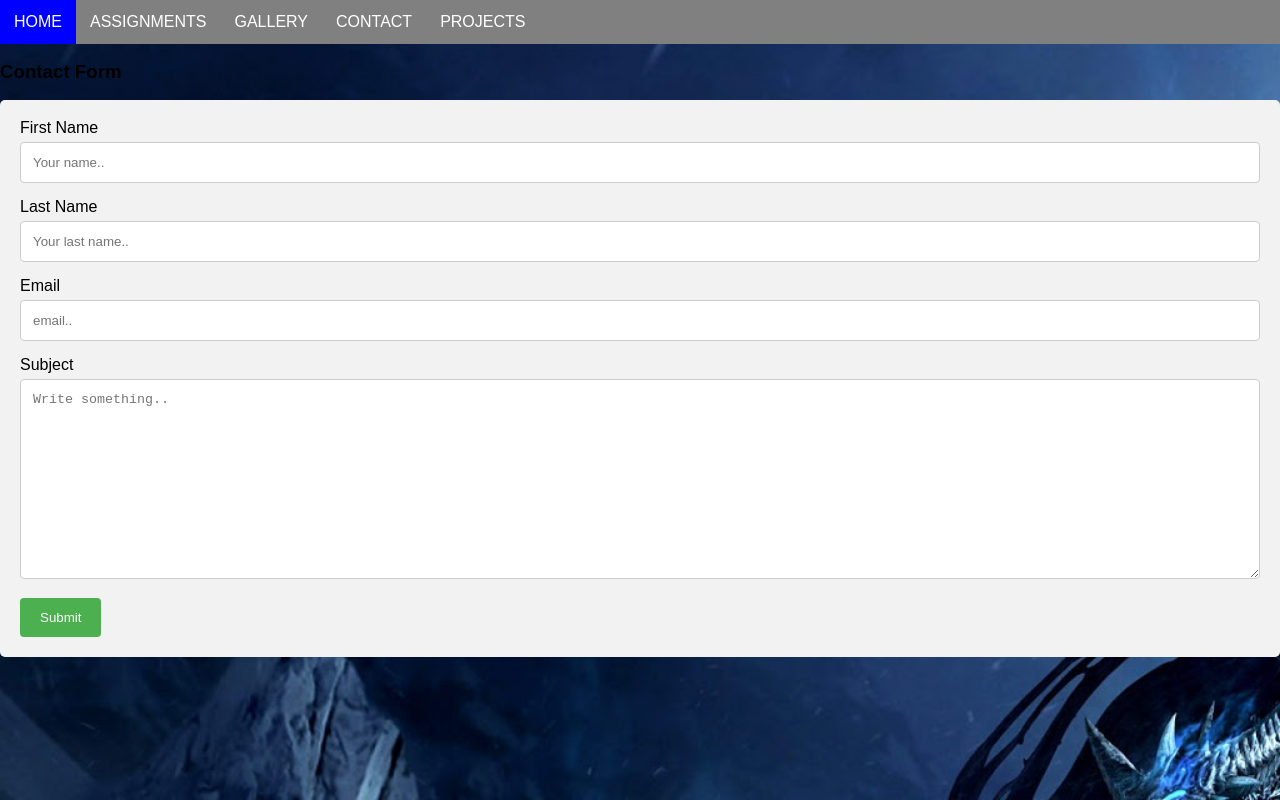
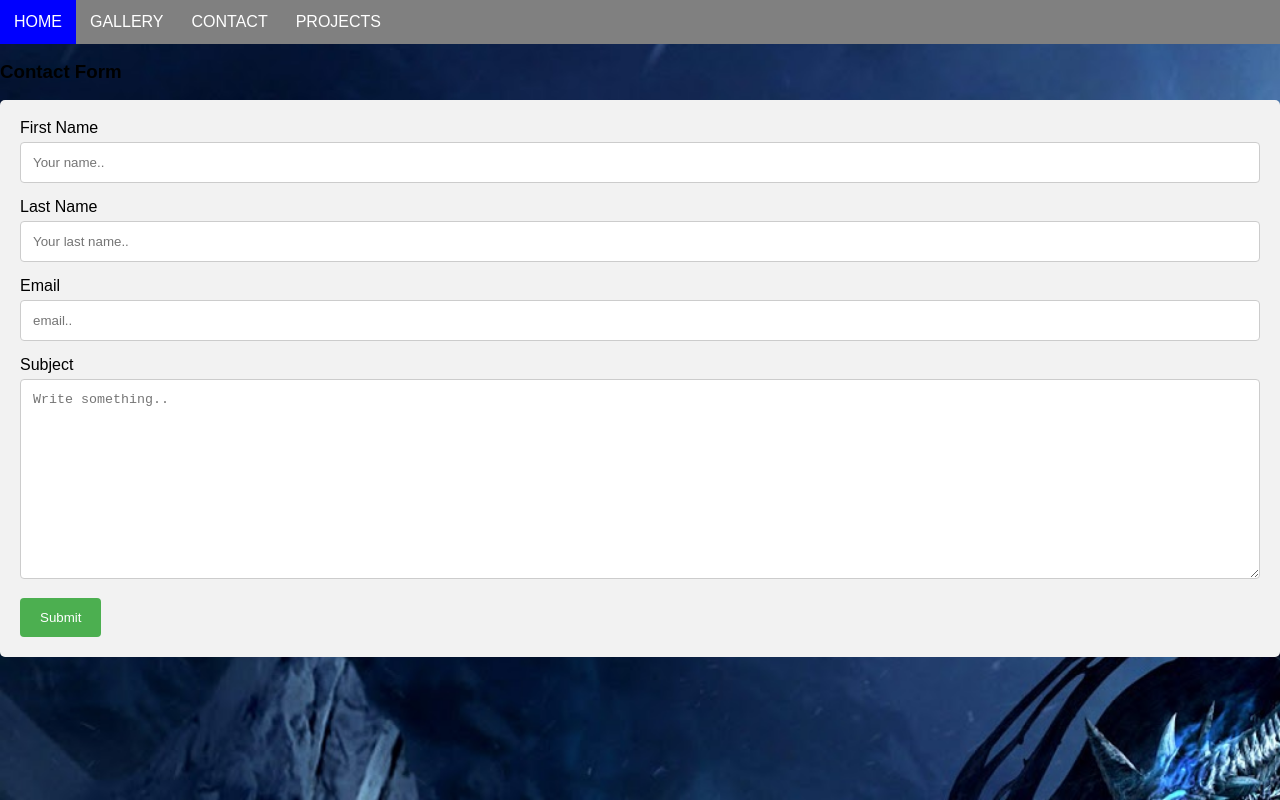
Before and after one commit to vernonross21/VernonWebPage, a plain HTML site: page contact.html in a window 1280 px wide. Drawn offline with Linux system fonts and the light colour scheme.

Commit message:
Add files via upload

```diff
--- a/contact.html
+++ b/contact.html
@@ -43,7 +43,6 @@
 <nav>
     <ul class = "topnav" id="dropDownClick">
         <li><a href="index.html">Home</a></li>
-        <li><a href="Assignments.html">Assignments</a></li>
         <li><a href="Gallery.html">Gallery</a></li>
         <li><a href="contact.html">Contact</a></li>
         <li><a href="Projects.html">Projects</a></li>
```
